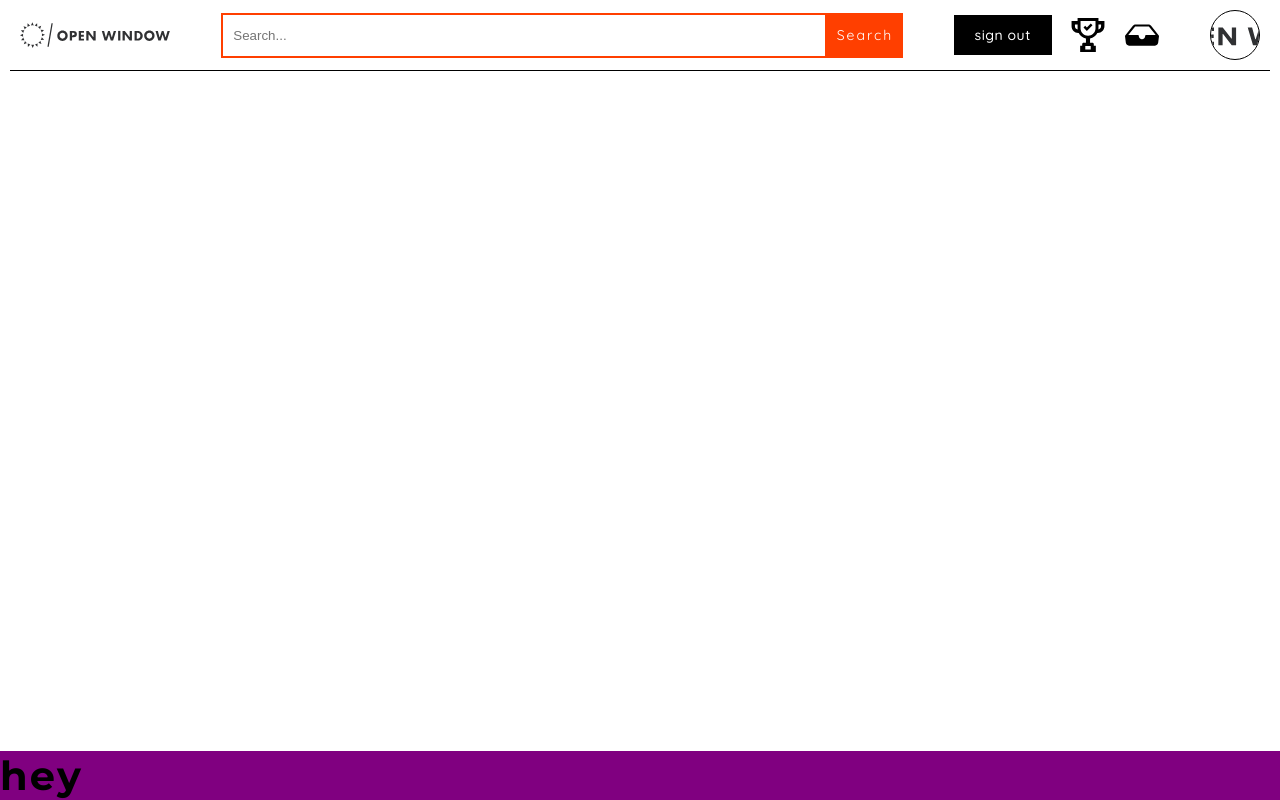
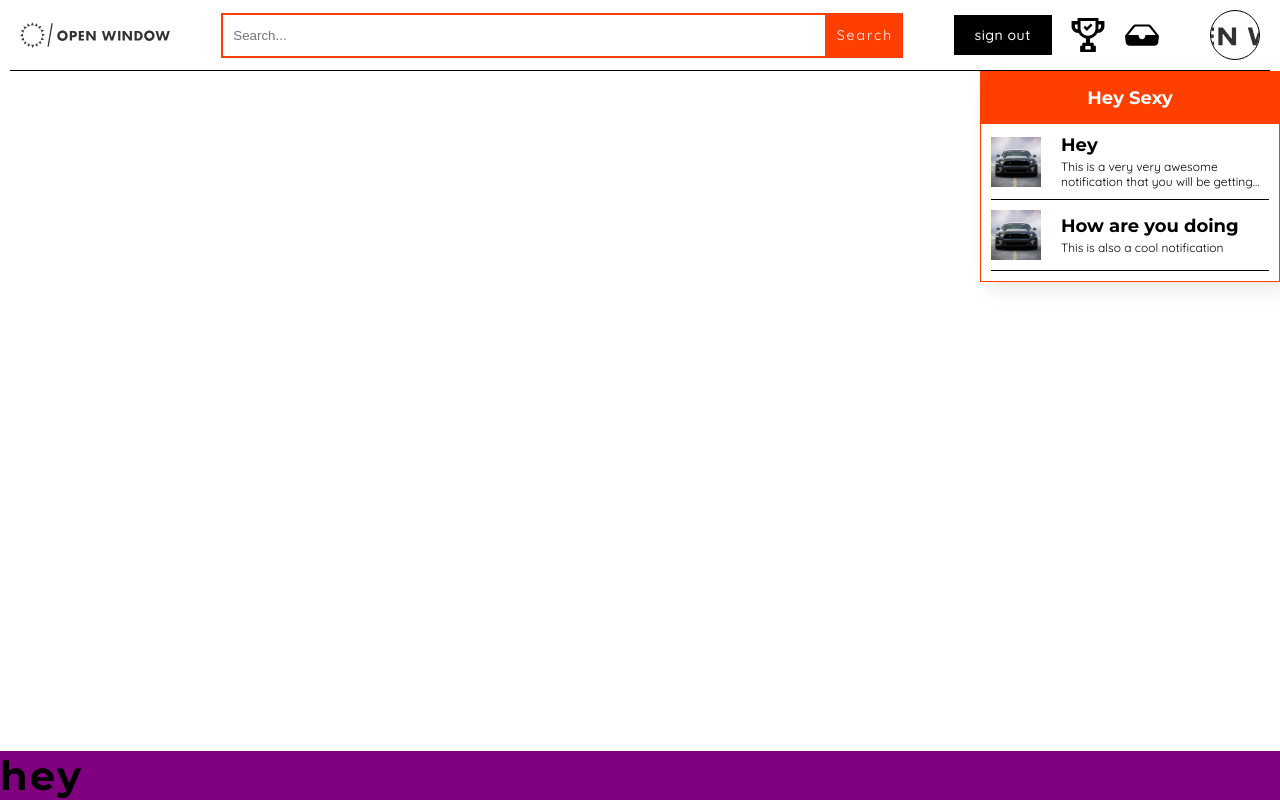
Before and after one commit to LeandervanAarde26/openwindowoverflow, a React (Create React App) app in the folder client/: page /test in a window 1280 px wide. Built offline with nearby package versions, Linux system fonts and the light colour scheme.

Commit message:
Dropdown Component Refactored

```diff
--- a/client/src/Components/DropDownNotification/DropDownNotification.component.jsx
+++ b/client/src/Components/DropDownNotification/DropDownNotification.component.jsx
@@ -1,18 +1,18 @@
 import React from 'react';
-import styles from "../Dropdown/Dropdown.module.scss";
+import styles from "../DropDownNotification/DropDownNotification.module.scss";
 import test from '../../Assets/car.jpg';
 
-const DropDownNotification = () => {
+const DropDownNotification = (props) => {
     return (
-        <div className={styles['container__notifications--content']}>
+        <div className={styles['container--content']}>
             <img
                 src={test}
                 alt=""
             />
 
-            <div className={styles['container__notifications--content__right']}>
-                <h1>Title of Question</h1>
-                <h2>Someone added a comment</h2>
+            <div className={styles['container--content__right']}>
+                <h5>{props.title}</h5>
+                <h6>{props.notification}</h6>
             </div>
         </div>
     );
--- a/client/src/Components/DropDownNotification/DropDownNotification.module.scss
+++ b/client/src/Components/DropDownNotification/DropDownNotification.module.scss
@@ -1,12 +1,6 @@
 @import "../../StyleSource/variables.scss";
 
-.__notifications {
-    display: flex;
-    flex-direction: column;
-    gap: 10px;
-    padding: 10px;
-    width: 100%;
-
+.container {
     &--content {
         display: flex;
         align-items: center;
@@ -25,12 +19,15 @@
             flex-direction: column;
             gap: 3px;
 
-            h1 {
-                @include headingFive();
-            }
-
-            h2 {
+            h6 {
                 @include smallText();
+                overflow: hidden;
+                text-overflow: ellipsis;
+                display: -webkit-box;
+                -webkit-line-clamp: 2;
+                /* number of lines to show */
+                line-clamp: 2;
+                -webkit-box-orient: vertical;
             }
         }
     }
--- a/client/src/Components/Dropdown/Dropdown.jsx
+++ b/client/src/Components/Dropdown/Dropdown.jsx
@@ -6,19 +6,17 @@ const Dropdown = (props) => {
     return (
         <div className={styles.container}>
             <div className={styles.container__top}>
-                <h1>{props.title}</h1>
+                <h5>{props.title}</h5>
             </div>
             <div className={styles.container__notifications}>
-
-                <DropDownNotification/>
-                <DropDownNotification/>
-                <DropDownNotification/>
-                <DropDownNotification/>
-                <DropDownNotification/>
-                <DropDownNotification/>
-                <DropDownNotification/>
-                <DropDownNotification/>
-
+                <DropDownNotification
+                    title="Hey"
+                    notification="This is a very very awesome notification that you will be getting here"
+                />
+                <DropDownNotification
+                    title="How are you doing"
+                    notification="This is also a cool notification"
+                />
             </div>
         </div>
     );
--- a/client/src/Components/Dropdown/Dropdown.module.scss
+++ b/client/src/Components/Dropdown/Dropdown.module.scss
@@ -1,12 +1,14 @@
 @import "../../StyleSource/variables.scss";
 
 .container {
+    @include dropShadow();
+    border: 1px solid $orange;
     background-color: $white;
     min-width: 300px;
+    max-width: 300px;
     height: fit-content;
     display: flex;
     flex-direction: column;
-    align-items: center;
     position: absolute;
     right: 0;
     z-index: +99;
@@ -17,23 +19,22 @@
     &::-webkit-scrollbar {
         display: none;
     }
-  /* Hide scrollbar for IE, Edge and Firefox */
+
+    /* Hide scrollbar for IE, Edge and Firefox */
     & {
-    -ms-overflow-style: none;  /* IE and Edge */
-    scrollbar-width: none;  /* Firefox */
+        -ms-overflow-style: none;  /* IE and Edge */
+        scrollbar-width: none;  /* Firefox */
     }
 
     &__top {
         display: flex;
         justify-content: center;
-        width: 100%;
         background-color: $orange;
         padding: 15px 0;
         position: sticky;
         top: 0;
 
-        h1 {
-            @include headingFive();
+        h5 {
             color: $white;
         }
     }
@@ -43,34 +44,5 @@
         flex-direction: column;
         gap: 10px;
         padding: 10px;
-        width: 100%;
-
-        &--content {
-            display: flex;
-            align-items: center;
-            gap: 20px;
-            border-bottom: 1px solid $black;
-            padding-bottom: 10px;
-
-            img {
-                width: 50px;
-                height: 50px;
-                object-fit: cover;
-            }
-
-            &__right {
-                display: flex;
-                flex-direction: column;
-                gap: 3px;
-
-                h1 {
-                    @include headingFive();
-                }
-
-                h2 {
-                    @include smallText();
-                }
-            }
-        }
     }
 }
--- a/client/src/Components/ExampleComponent/Something.styles.scss
+++ /dev/null
@@ -1,3 +0,0 @@
-@import "../../StyleSource/variables.scss";
-
-// All style files have the above import.
--- a/client/src/Components/FollowableTags/FollowableTags.module.scss
+++ b/client/src/Components/FollowableTags/FollowableTags.module.scss
@@ -28,7 +28,6 @@
         p{
             @include body();
         }
-
     }
 }
 
--- a/client/src/Routes/Admin/Admin.module.scss
+++ b/client/src/Routes/Admin/Admin.module.scss
@@ -5,7 +5,8 @@
     flex: 1;
 
 }
-h4 {
+
+/* h4 {
     font-family:'Quicksand', sans-serif;
     margin-top: 50px;
     margin-left: 40px;
@@ -17,5 +18,4 @@ h2 {
     margin-left: 40px;
     font-size: xx-large;
     font-family:'Quicksand', sans-serif;
-
-}
+} */
--- a/client/src/Routes/Components/Components.js
+++ b/client/src/Routes/Components/Components.js
@@ -10,6 +10,7 @@ import RightContainer from "../../Components/RightContainer/RightContainer.compo
 import ValidationComplete from "../../Components/ValidationComplete/ValidationComplete.component"
 import styles from "./Components.module.scss";
 import PostAnswer from "../../Components/PostAnswer/PostAnswer.component";
+import Dropdown from "../../Components/Dropdown/Dropdown";
 
 const Components = () => {
   return (
@@ -23,6 +24,9 @@ const Components = () => {
       {/* <ArticlesFilter/> */}
       {/* <Answers/> */}
       {/* <RightContainer/> */}
+      <Dropdown
+        title={"Hey Sexy"}
+      />
 
     </div>
   );
```
Also changed, not shown: client/src/Components/ExampleComponent/Something.component.jsx (deleted, +0 -15 lines). Lines whose indentation alone changed are shown as unchanged.
